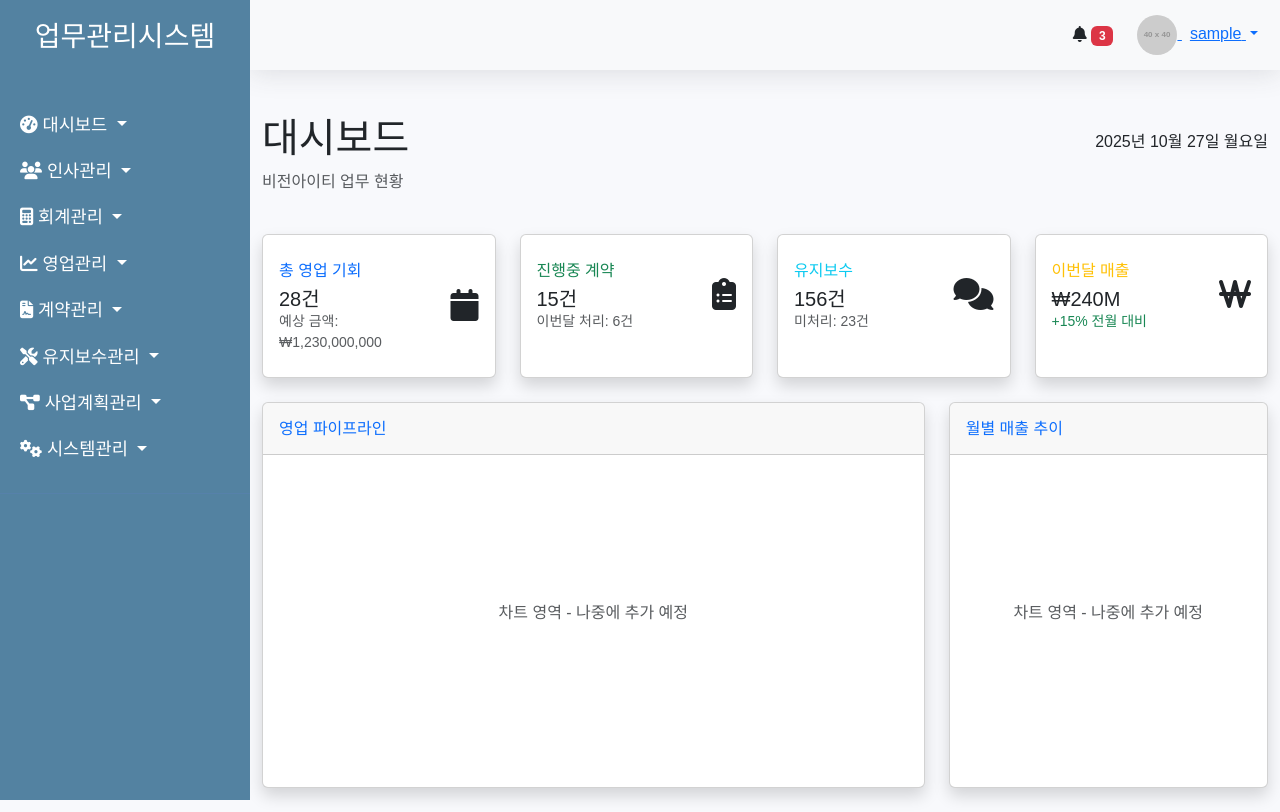
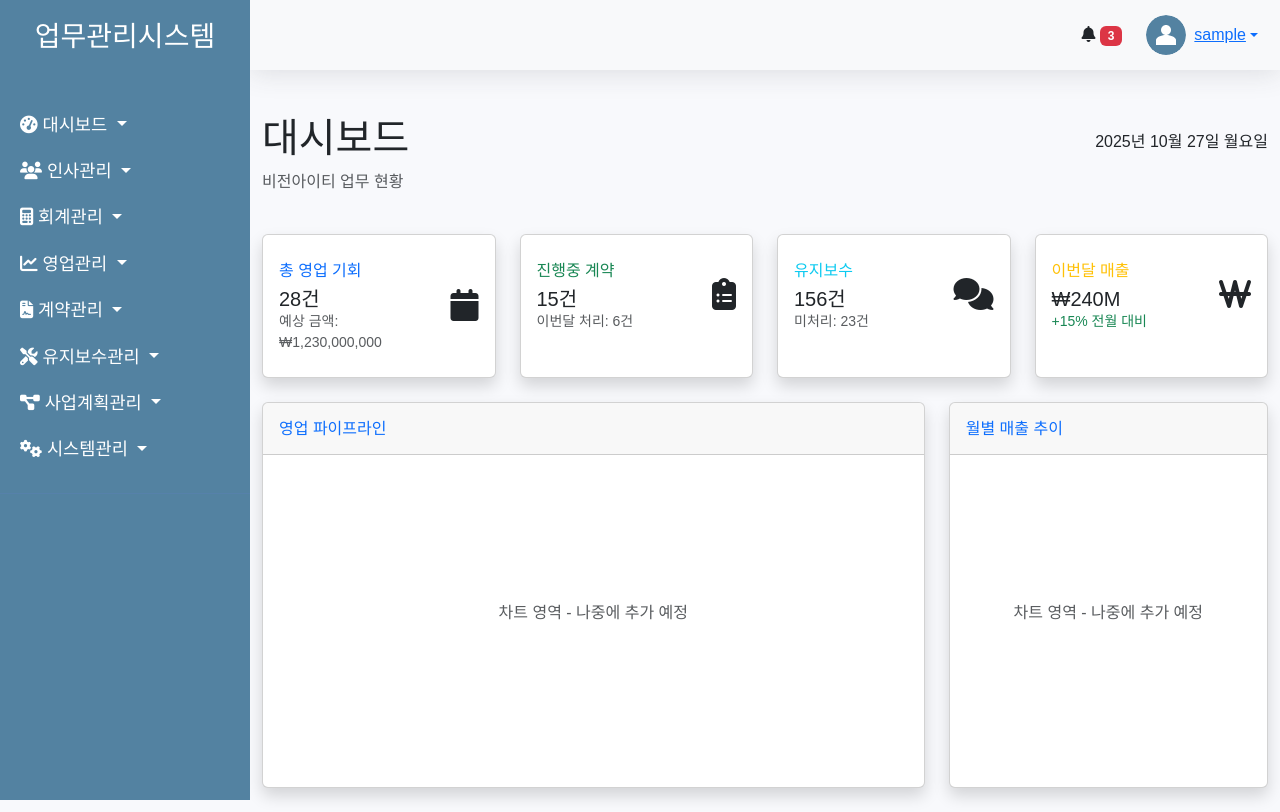
Before and after one commit to parkidam/Work.Management, a website: page index.html in a window 1280 px wide. Drawn offline with nearby package versions, Linux system fonts and the light colour scheme; sample sign-in values are in the browser's storage; placeholder pictures from the web are drawn by us.

Commit message:
사용자 프로필 svg 생성 및 언더바 오류 제거

```diff
--- a/index.html
+++ b/index.html
@@ -246,9 +246,11 @@
                             <span class="badge bg-danger">3</span>
                         </div>
                         <div class="user-profile dropdown">
-                            <a href="#" class="dropdown-toggle" id="userDropdown" role="button" data-bs-toggle="dropdown" aria-expanded="false">
-                                <img src="https://via.placeholder.com/40" alt="User" class="rounded-circle">
-                                <span class="d-none d-md-inline ms-2">관리자</span>
+                            <a href="#" class="dropdown-toggle d-flex align-items-center" id="userDropdown" role="button" data-bs-toggle="dropdown" aria-expanded="false">
+                                <div class="user-image-container me-2">
+                                    <img src="images/default-user.svg" alt="" class="rounded-circle" style="width: 40px; height: 40px;">
+                                </div>
+                                <span class="user-name"></span>
                             </a>
                             <ul class="dropdown-menu dropdown-menu-end" aria-labelledby="userDropdown">
                                 <li><a class="dropdown-item" href="#">프로필</a></li>
--- a/js/script.js
+++ b/js/script.js
@@ -142,10 +142,49 @@ function updateUserInfo() {
     // localStorage 또는 sessionStorage에서 사용자명 가져오기
     const username = localStorage.getItem('username') || sessionStorage.getItem('username') || '관리자';
 
-    // 사용자명 표시 요소 찾기
-    const userNameElement = document.querySelector('.user-profile .d-none.d-md-inline');
+    // 사용자명 표시 요소 찾기 (새로운 클래스 사용)
+    const userNameElement = document.querySelector('.user-profile .user-name');
     if (userNameElement) {
         userNameElement.textContent = username;
+    }
+
+    // 사용자 프로필 이미지 업데이트
+    const userImageElement = document.querySelector('.user-profile img');
+    if (userImageElement) {
+        // 현재 경로에 따라 이미지 경로 결정
+        const currentPath = window.location.pathname;
+        let imagePath;
+
+        if (currentPath.includes('/html/')) {
+            // html 폴더 내에 있는 경우
+            imagePath = '../images/default-user.svg';
+        } else {
+            // 루트 디렉토리에 있는 경우
+            imagePath = 'images/default-user.svg';
+        }
+
+        // 기본 이미지 경로 설정
+        userImageElement.src = imagePath;
+
+        // 이미지 로드 오류 처리
+        userImageElement.onerror = function() {
+            console.warn('프로필 이미지 로드 실패:', imagePath);
+
+            // 이미지 로드 실패 시 Font Awesome 아이콘으로 대체
+            const userImageContainer = this.closest('.user-image-container');
+            if (userImageContainer) {
+                // 이미지 요소 제거
+                this.remove();
+
+                // Font Awesome 아이콘 추가 (이미 추가되지 않았다면)
+                if (!userImageContainer.querySelector('.fa-user-circle')) {
+                    const iconElement = document.createElement('i');
+                    iconElement.className = 'fas fa-user-circle';
+                    iconElement.style.fontSize = '2rem';
+                    userImageContainer.appendChild(iconElement);
+                }
+            }
+        };
     }
 
     // employee-management.html 페이지의 사용자 정보 표시 요소
```
Also changed, not shown: images/default-user.svg (added).
